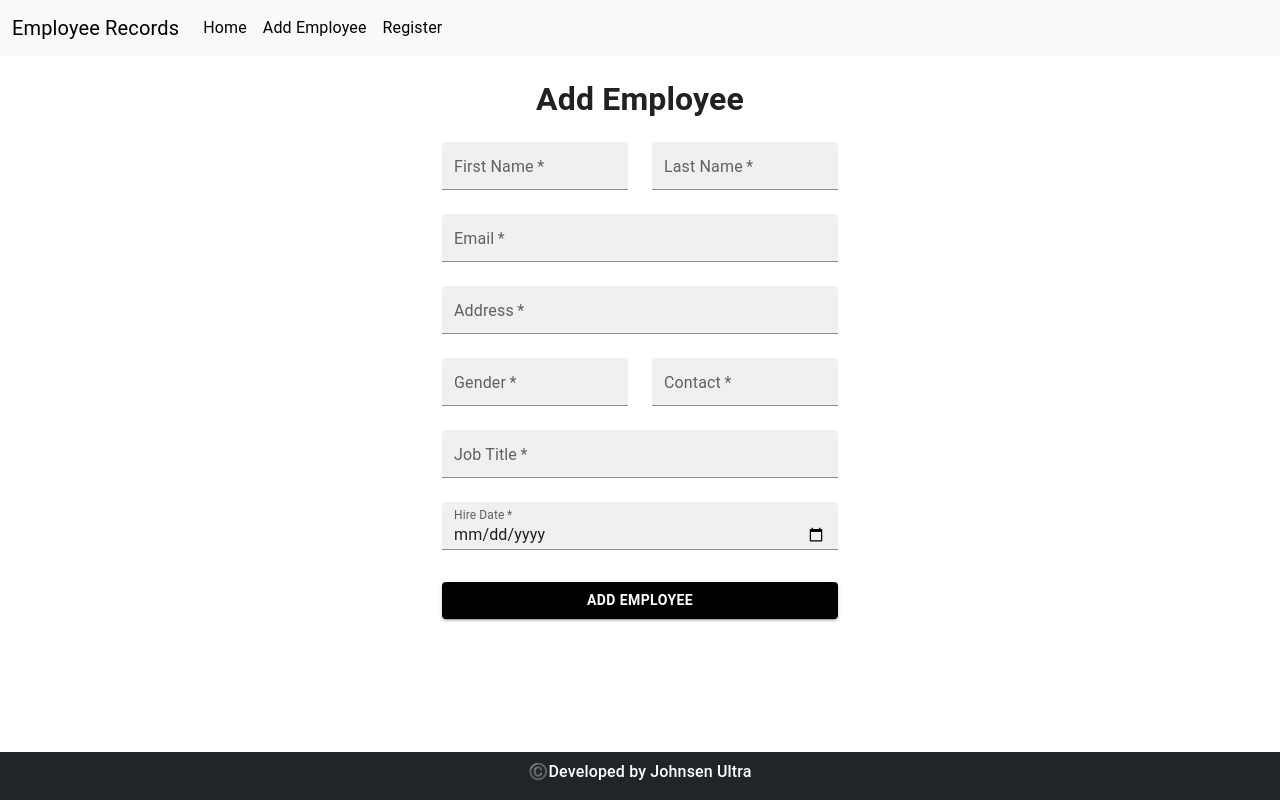
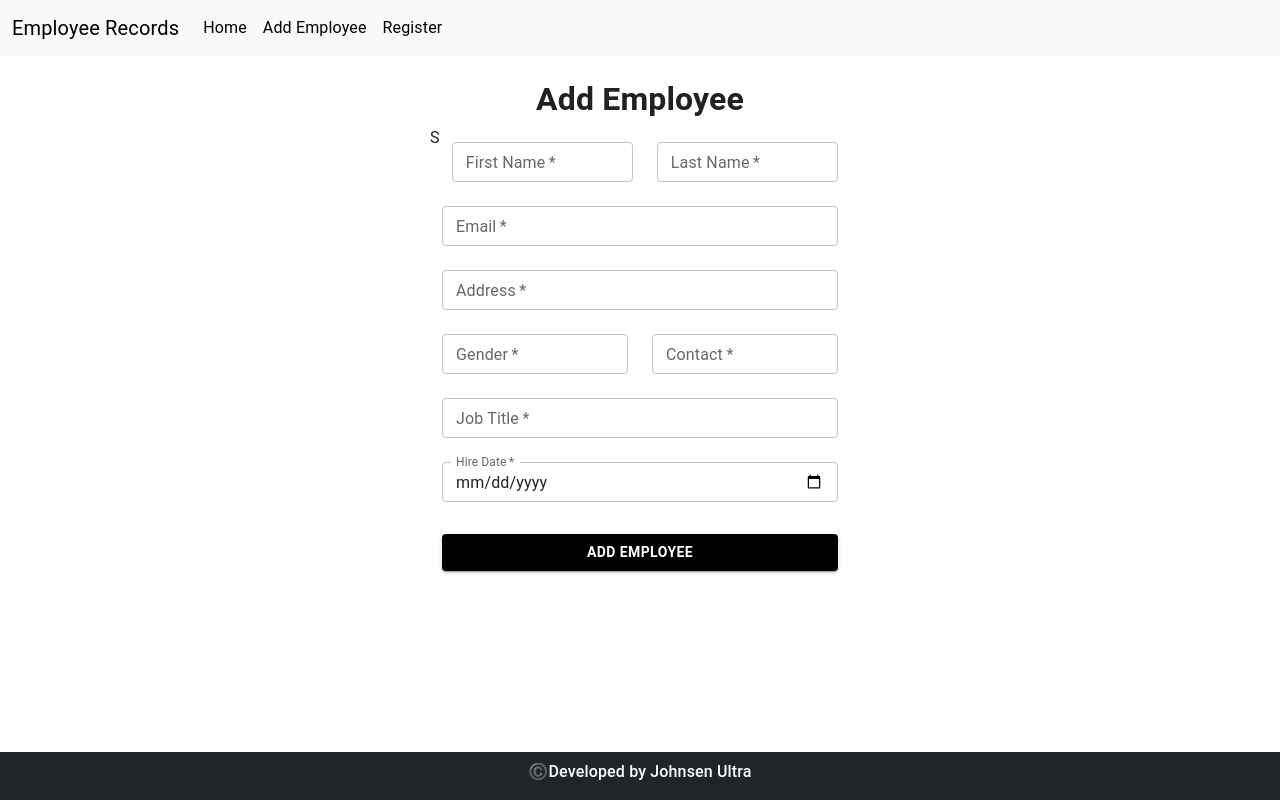
Before and after one commit to johnsenultra/Project4-Empolyee-Management-Dashboard, a React (Vite) app: page /add in a window 1280 px wide. Built offline with nearby package versions, Linux system fonts and the light colour scheme; no server answers; the database is empty.

Commit message:
added setDoc employee

```diff
--- a/src/pages/AddEmployee.jsx
+++ b/src/pages/AddEmployee.jsx
@@ -8,12 +8,11 @@ import { useEffect, useState } from 'react';
 import firebaseApp from './firebaseConfig';
 import { getFirestore, collection, onSnapshot, setDoc, deleteDoc, doc, updateDoc } from "firebase/firestore";
 
-
 const defaultTheme = createTheme();
 
 export default function AddEmployee() {
 
-  const [employee, setEmploye] = useState({
+  const [employee, setEmployee] = useState({
     firstname: "",
     lastname: "",
     email: "",
@@ -24,8 +23,7 @@ export default function AddEmployee() {
     hiredate: ""
   });
 
-  const [employeeList, setEmployeList] = useState([]);
-
+  const [employeeList, setEmployeeList] = useState([]);
 
 
   useEffect(() => {
@@ -42,7 +40,7 @@ export default function AddEmployee() {
           tempEmployee["employee_id"] = employee.id
           newEmployeeList.push(tempEmployee);
         });
-        setEmployeList(newEmployeeList);
+        setEmployeeList(newEmployeeList);
       });
 
     } catch (e) {
@@ -50,14 +48,16 @@ export default function AddEmployee() {
     }
   }, [])
 
+  // Add new employed employee
   const addEmployee = async () => {
     // Initialize Cloud Firestore and get reference to the service
     const db = getFirestore(firebaseApp);
 
-    if (employee.firstname === '' || employee.lastname === '' || employee.email === '' || employee.address === '' || employee.address === '' || employee.contact === '' ||
+    if (employee.firstname === '' || employee.lastname === '' || employee.email === '' || employee.address === '' || employee.address === '' || employee.gender === '' || employee.contact === '' ||
       employee.jobtitle === '' || employee.hiredate === '') {
       alert('Some input field are empty')
     } else {
+
       // Generate a new employee ID based on the current year and a sequential number
       const currentYear = new Date().getFullYear();
       const sequentialNumber = employeeList.length + 1;
@@ -68,13 +68,25 @@ export default function AddEmployee() {
         employee_id: employeeID,
       };
 
-      setEmployeList([...employeeList, newEmployee])
+      setEmployeeList([...employeeList, newEmployee])
 
       try {
         await setDoc(doc(db, "employees", employeeID), newEmployee)
-      } catch {
+      } catch (error) {
+        console.error('Error adding document: ', error)
+      }
 
-      }
+      setEmployee({
+        firstname: "",
+        lastname: "",
+        email: "",
+        address: "",
+        gender: "",
+        contact: "",
+        jobtitle: "",
+        hiredate: ""
+
+      });
     }
   };
 
@@ -93,7 +105,7 @@ export default function AddEmployee() {
         <h2 className='fw-bold'>Add Employee</h2>
 
         {/* Input field */}
-        <div className="row ">
+        <div className="row ">S
           <div className="col md-6">
               <TextField
               margin="normal"
@@ -103,7 +115,12 @@ export default function AddEmployee() {
               id="firstname"
               label="First Name"
               name="firstname"
-              variant='filled'
+              variant='outlined'
+              onChange={(e) => setEmployee({
+                ...employee,
+                firstname: e.target.value
+              })}
+              value={employee.firstname}
               />
           </div>
 
@@ -116,7 +133,12 @@ export default function AddEmployee() {
               id="lastname"
               label="Last Name"
               name="=lastname"
-              variant='filled'
+              variant='outlined'
+              onChange={(e) => setEmployee({
+                ...employee,
+                lastname: e.target.value
+              })}
+              value={employee.lastname}
               />
           </div>
         </div>
@@ -131,7 +153,12 @@ export default function AddEmployee() {
               label="Email"
               name="email"
               type='email'
-              variant='filled'
+              variant='outlined'
+              onChange={(e) => setEmployee({
+                ...employee,
+                email: e.target.value
+              })}
+              value={employee.email}
             />
             <TextField
               margin="normal"
@@ -142,7 +169,12 @@ export default function AddEmployee() {
               label="Address"
               type="text"
               id="address"
-              variant='filled'
+              variant='outlined'
+              onChange={(e) => setEmployee({
+                ...employee,
+                address: e.target.value
+              })}
+              value={employee.address}
             />
 
           <div className="row ">
@@ -156,7 +188,12 @@ export default function AddEmployee() {
                 label="Gender"
                 type="text"
                 id="gender"
-                variant='filled'
+                variant='outlined'
+                onChange={(e) => setEmployee({
+                  ...employee,
+                  gender: e.target.value
+                })}
+                value={employee.gender}
               />
             </div>
 
@@ -170,7 +207,12 @@ export default function AddEmployee() {
                 label="Contact"
                 type="text"
                 id="contact"
-                variant='filled'
+                variant='outlined'
+                onChange={(e) => setEmployee({
+                  ...employee,
+                  contact: e.target.value
+                })}
+                value={employee.contact}
               />
             </div>
           </div>
@@ -179,11 +221,16 @@ export default function AddEmployee() {
             size='small'
             required
             fullWidth
-            name="position"
+            name="jobtitle"
             label="Job Title"
             type="text"
-            id="position"
-            variant='filled'
+            id="jobtitle"
+            variant='outlined'
+            onChange={(e) => setEmployee({
+              ...employee,
+              jobtitle: e.target.value
+            })}
+            value={employee.jobtitle}
           />
           <TextField
             margin="normal"
@@ -194,13 +241,18 @@ export default function AddEmployee() {
             label="Hire Date"
             type="date"
             id="hiredate"
-            variant='filled'
+            variant='outlined'
             InputLabelProps={{
               shrink: true,
             }}
+            onChange={(e) => setEmployee({
+              ...employee,
+              hiredate: e.target.value
+            })}
+            value={employee.hiredate}
           />
 
-            <Button type="submit" fullWidth variant="contained"
+            <Button fullWidth variant="contained" onClick={() => addEmployee() }
               sx={{
                 mt: 3,
                 background: 'black',
--- a/src/pages/Dashboard.jsx
+++ b/src/pages/Dashboard.jsx
@@ -2,17 +2,14 @@ import { useState, useEffect, useRef } from 'react';
 import { getFirestore, collection, onSnapshot, addDoc, deleteDoc, updateDoc, doc } from "firebase/firestore";
 import firebaseApp from "./firebaseConfig";
 import { getAuth, onAuthStateChanged } from "firebase/auth";
-import AddEmployee from './AddEmployee';
-import Button from '@mui/material/Button';
-
 
 function Dashboard() {
 
-   const [addEmployeeVisible, setAddEmployeeVisible] = useState(false);
+   // const [addEmployeeVisible, setAddEmployeeVisible] = useState(false);
 
-   const handleAddEmployeeClick = () => {
-      setAddEmployeeVisible(true);
-   }
+   // const handleAddEmployeeClick = () => {
+   //    setAddEmployeeVisible(true);
+   // }
 
    const [employeeList, setEmployeList] = useState([]);
 
@@ -35,17 +32,31 @@ function Dashboard() {
       }
    }, [])
 
+   const deleteEmployee = (employeeID, firstname, lastname,) => {
 
+      // Initialize Cloud Firestore and get a reference to the service
+      const db = getFirestore(firebaseApp);
+
+      let userConfirmed = window.confirm(`Are you sure you want to delete ${firstname} ${lastname}?`);
+
+      if(userConfirmed) {
+         //If confirmed, delete document
+         deleteDoc(doc(db, 'employees', employeeID))
+         .then(() => {
+            //Additional logic after deletion if needed
+         })
+         .catch((error) => {
+            console.error('Error deleting document: ', error);
+         });
+      } else {
+         console.log('Deletion canceled by user');
+      }
+   };
 
    return (
       <section className="container-fluid">
-         {addEmployeeVisible ? (
-            <AddEmployee onclose={() => setAddEmployeeVisible(false)} />
-         ) : (
-            <>
          <h1 className="fw-bold">Employee Records</h1>
          <p>This is a list of employee records</p>
-               <Button variant='contained' className='fw-bold' onClick={handleAddEmployeeClick}>Add New Employee</Button>
 
          <table className="table table-striped">
             <thead>
@@ -70,7 +81,10 @@ function Dashboard() {
                      <td>
                         <small>
                            <button className="btn btn-secondary btn-sm">📝</button>
-                               <button className="btn btn-danger btn-sm">🗑️</button>
+                           <button onClick={() =>
+                              deleteEmployee(employeeRecord.employee_id, employeeRecord.firstname, employeeRecord.lastname, employeeRecord.email,
+                              employeeRecord.address, employeeRecord.gender, employeeRecord.contact, employeeRecord.jobtitle, employeeRecord.hiredate)
+                           } className="btn btn-danger btn-sm">🗑️</button>
                         </small>
                      </td>
                   </tr>
@@ -78,8 +92,6 @@ function Dashboard() {
 
             </tbody>
          </table>
-            </>
-         )}
 
       </section>
    )
```
Lines whose indentation alone changed are shown as unchanged.
